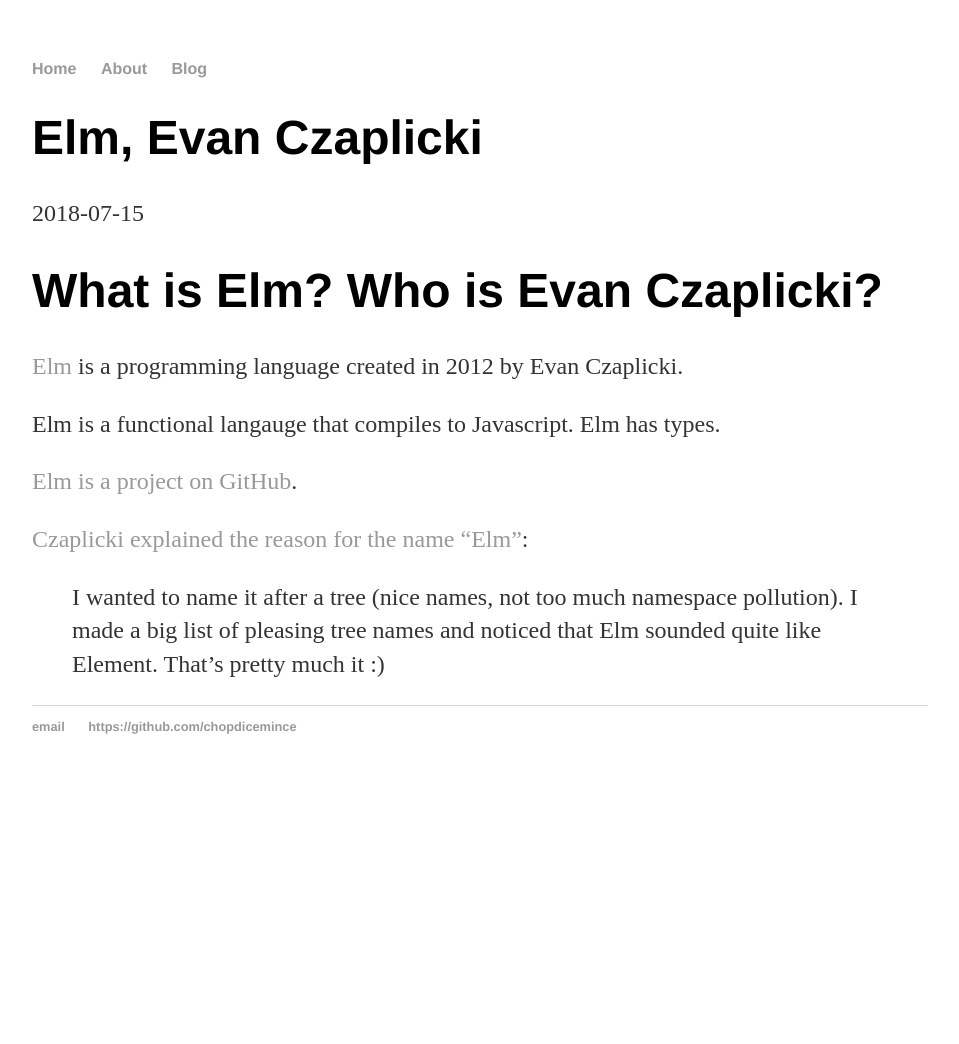
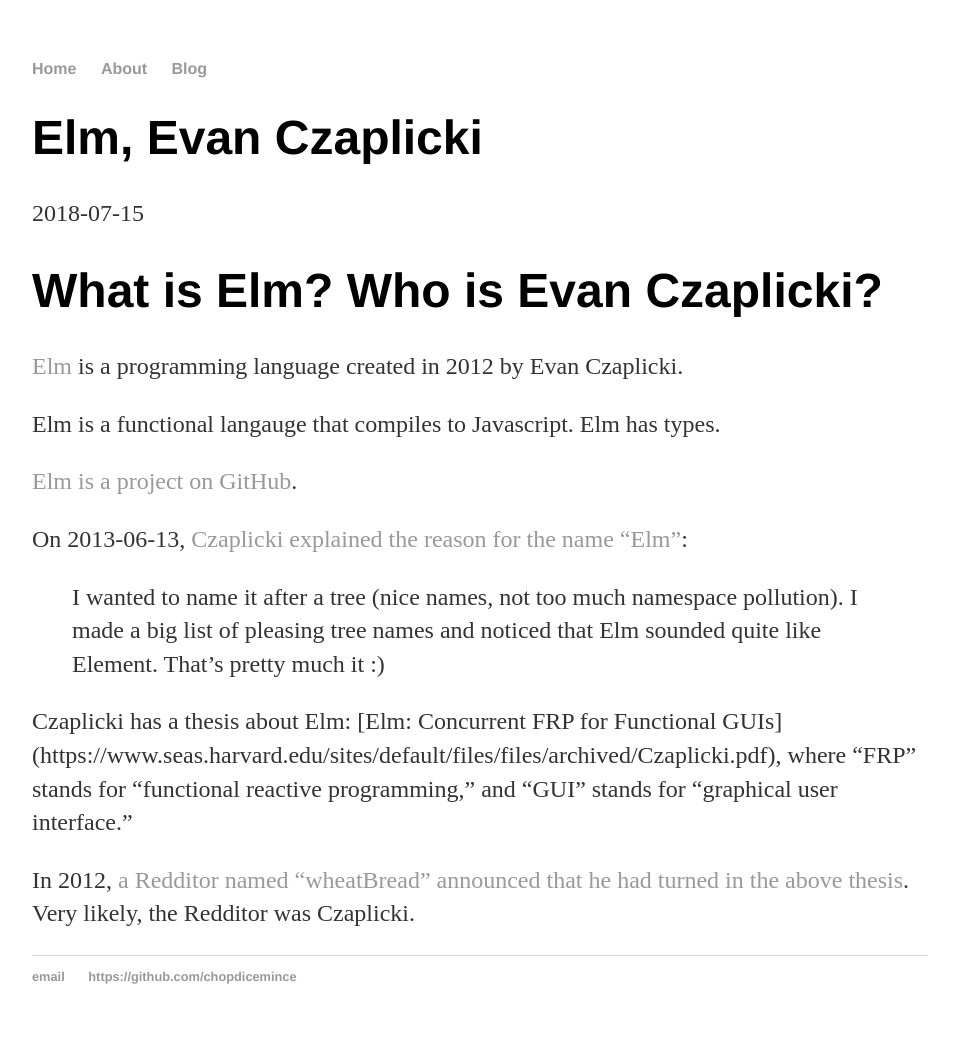
Before and after one commit to chopdicemince/chopdicemince.github.io, a Jekyll site: the page built from _posts/2018-07-15-elm-and-evan-czaplicki.md, in a window 1280 px wide. Shown: the whole page, without its empty margins (160-1119 px from the left). Built offline with Jekyll 4.4.1, drawn with Linux system fonts in a browser that asks for light colours; before the commit the page ends 900 px from its top, so only the background shows below that.

Commit message:
Add text

```diff
--- a/_posts/2018-07-15-elm-and-evan-czaplicki.md
+++ b/_posts/2018-07-15-elm-and-evan-czaplicki.md
@@ -12,6 +12,10 @@
 
 [Elm is a project on GitHub](https://github.com/elm/elm-lang.org).
 
-[Czaplicki explained the reason for the name "Elm"](https://groups.google.com/forum/#!msg/elm-discuss/S4zbHJWPXvU/JyavEHDDQucJ):
+On 2013-06-13, [Czaplicki explained the reason for the name "Elm"](https://groups.google.com/forum/#!msg/elm-discuss/S4zbHJWPXvU/JyavEHDDQucJ):
 
 > I wanted to name it after a tree (nice names, not too much namespace pollution). I made a big list of pleasing tree names and noticed that Elm sounded quite like Element. That's pretty much it :)
+
+Czaplicki has a thesis about Elm: [Elm: Concurrent FRP for Functional GUIs] (https://www.seas.harvard.edu/sites/default/files/files/archived/Czaplicki.pdf), where "FRP" stands for "functional reactive programming," and "GUI" stands for "graphical user interface."
+
+In 2012, [a Redditor named "wheatBread" announced that he had turned in the above thesis](https://www.reddit.com/r/haskell/comments/rkyoa/my_thesis_is_finally_complete_elm_concurrent_frp/). Very likely, the Redditor was Czaplicki.
```
